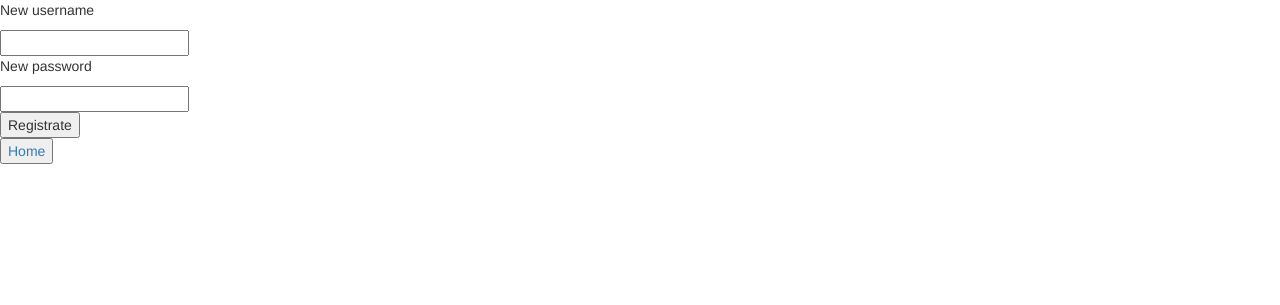
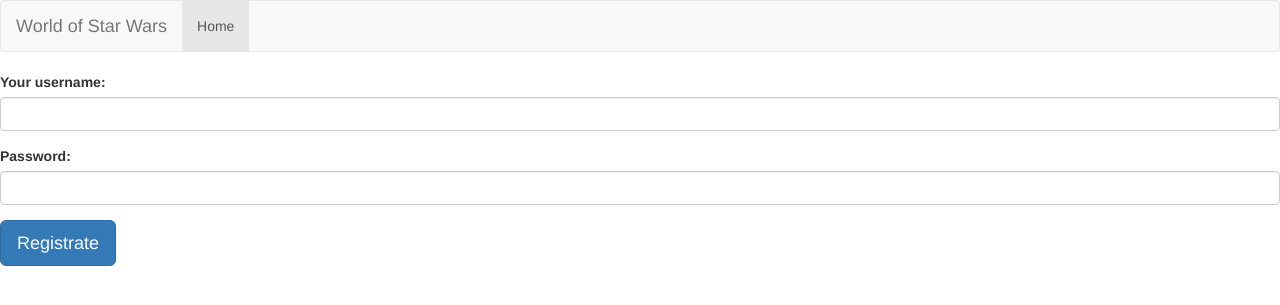
Before and after one commit to davidtanacs/world_of_star_wars, a Flask app: page /registration in a window 1280 px wide. Shown: the top 305 px of the page. Run offline with Flask 2, Linux system fonts and the light colour scheme; some libraries are stand-ins or nearby versions.

Commit message:
Made design for all page.

```diff
--- a/templates/registration.html
+++ b/templates/registration.html
@@ -9,16 +9,26 @@
     <link rel="stylesheet" href="/static/style.css">
 </head>
 <body>
-    <form action="registration" method="POST">
-        <p>New username</p>
-        <input type="text" name="username"></input>
-        <br>
-        <p>New password</p>
-        <input type="password" name="password"></input>
-        <br>
-        <input type="submit" value="Registrate"></input>
-        <br>
+    <nav class="navbar navbar-default">
+        <div class="container-fluid">
+            <div class="navbar-header">
+                <a class="navbar-brand" href="#">World of Star Wars</a>
+            </div>
+            <ul class="nav navbar-nav">
+                <li class="active"><a href="/">Home</a></li>
+            </ul>
+        </div>
+    </nav>
+    <form action="registration" class="form-vertical" method="POST">
+        <div class="form-group">
+            <label for="username">Your username:</label>
+            <input type="text" class="form-control" name="username"></input>
+        </div>
+        <div class="form-group">
+            <label for="pwd">Password:</label>
+            <input type="password" class="form-control" name="password"></input>
+        </div>
+        <button type="submit" class="btn btn-primary btn-lg">Registrate</button>
     </form>
-    <a href="/"><input id='styled_button' type="submit" value="Home"></a>
 </body>
 </html>
```
Also changed, not shown: templates/login.html (+19 -8 lines), templates/table.html (+33 -10 lines).
